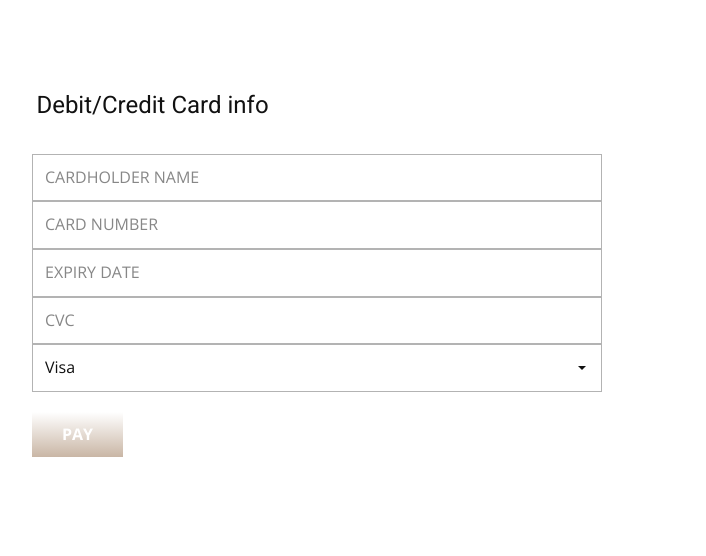
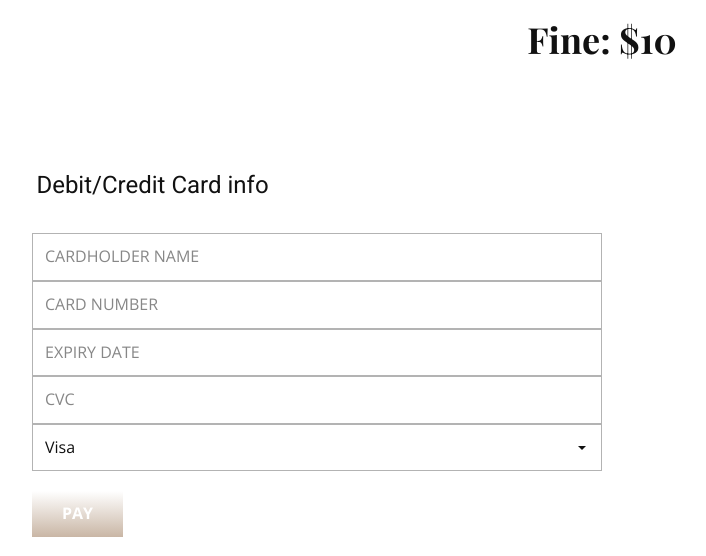
Before and after one commit to yokester98/Integrated-Library-Management-System, a Flask app: template templates/Payment.html in a window 1280 px wide. Shown: the part 140-696 px from the top of the page, without its empty margins (38-744 px from the left). Run offline with Flask 2, Linux system fonts and the light colour scheme; the template is opened without the code that fills it: most values are stand-ins (such as "Sample title", 1, 10 or a date in 2020); parts of the project's set-up code (start-up, migrations or seed data) failed here and were passed over; some web fonts are replaced.

Commit message:
Add files via upload

```diff
--- a/templates/Payment.html
+++ b/templates/Payment.html
@@ -163,6 +163,7 @@
         </h2>
       </div>
     </section>
+    <h2 style="text-align: center">Fine: ${{amountPaid}}</h2>
     <section class="u-align-center u-clearfix u-section-2" id="carousel_0529">
       <div class="u-clearfix u-sheet u-sheet-1">
         <h4 class="u-text u-text-1">Debit/Credit Card info</h4>
```
